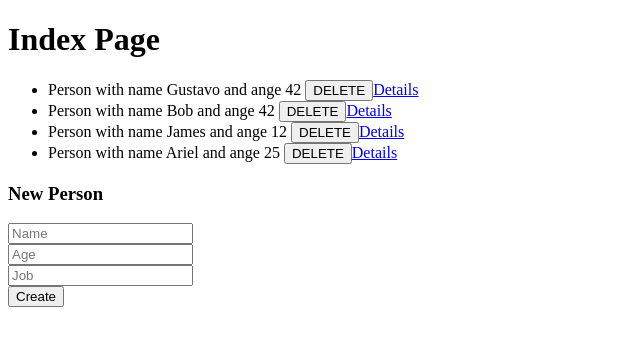
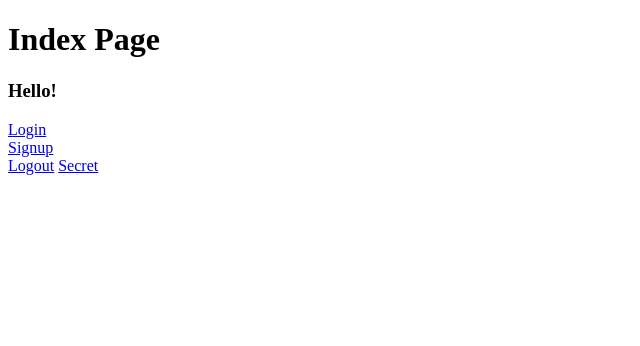
Before and after one commit to Menezess42/studies_4_MezPlanner, a Flask app: page / in a window 1280 px wide. Shown: the top 346 px of the page, without its empty margins (0-640 px from the left). Run offline with Flask 3, Linux system fonts and the light colour scheme.

Commit message:
finished the user authentication studie

```diff
--- a/flask_database_sqlAlchemy/models.py
+++ b/flask_database_sqlAlchemy/models.py
@@ -1,16 +1,19 @@
 # SQLAlchemy converts the models class in to a DB Table
+from flask_login import UserMixin
 from app import db
 
 
-# defining a database model
-class Person(db.Model):
-    """This is the model class Person"""
+class User(db.Model, UserMixin):
+    __tablename__ = "Users"
 
-    __tablename__ = "people"
-    pid = db.Column(db.Integer, primary_key=True)
-    name = db.Column(db.Text, nullable=False)
-    age = db.Column(db.Integer)
-    job = db.Column(db.Text)
+    uid = db.Column(db.Integer, primary_key=True)
+    username = db.Column(db.String, nullable=False)
+    password = db.Column(db.String, nullable=False)
+    role = db.Column(db.String)
+    description = db.Column(db.String)
 
     def __repr__(self):
-        return f"Person with name {self.name} and ange {self.age}"
+        return f"<User: {self.username}, Role: {self.role}>"
+
+    def get_id(self):
+        return self.uid
--- a/flask_database_sqlAlchemy/routes.py
+++ b/flask_database_sqlAlchemy/routes.py
@@ -1,38 +1,88 @@
-# File where we define the routes
-from flask import render_template, request
+# File where we define the routes, redirect
+from flask import render_template, request, redirect, url_for
+from flask_login import login_user, logout_user, current_user, login_required
 
-from models import Person
+from models import User
 
 
-def register_routes(app, db):
+def register_routes(app, db, bcrypt):
+
     @app.route("/", methods=["GET", "POST"])
     def index():
+        return render_template("index.html")
+
+    @app.route("/signup", methods=["GET", "POST"])
+    def signup():
         if request.method == "GET":
-            people = Person.query.all()
-            return render_template("index.html", people=people)
+            return render_template("signup.html")
         elif request.method == "POST":
-            name = request.form.get("name")
-            age = int(request.form.get("age"))
-            job = request.form.get("job")
+            username = request.form.get("username")
+            password = request.form.get("password")
 
-            person = Person(name=name, age=age, job=job)
-            db.session.add(person)
+            hashed_password = bcrypt.generate_password_hash(password)
+            user = User(username=username, password=hashed_password)
+
+            db.session.add(user)
             db.session.commit()
+            return redirect(url_for("index"))
 
-            people = Person.query.all()
-            return render_template("index.html", people=people)
+    @app.route("/login", methods=["GET", "POST"])
+    def login():
+        if request.method == "GET":
+            return render_template("login.html")
+        elif request.method == "POST":
+            username = request.form.get("username")
+            password = request.form.get("password")
+
+            user = User.query.filter(User.username == username).first()
+
+            if bcrypt.check_password_hash(user.password, password):
+                login_user(user)
+                return render_template('index.html')
+            else:
+                return 'Failed'
 
 
-    @app.route("/delete/<pid>", methods=["DELETE"])
-    def delete(pid):
-        Person.query.filter(Person.pid == pid).delete()
+    @app.route("/logout", methods=["GET", "POST"])
+    def logout():
+        logout_user()
+        return render_template('index.html')
 
-        db.session.commit()
-        people = Person.query.all()
-        return render_template('index.html', people=people)
+    @app.route('/secret')
+    @login_required
+    def secret():
+        return "Secret section!!!"
 
 
-    @app.route('/details/<pid>')
-    def details(pid):
-        person = Person.query.filter(Person.pid == pid).first()
-        return render_template('detail.html', person=person)
+# def register_routes(app, db):
+#     @app.route("/", methods=["GET", "POST"])
+#     def index():
+#         if request.method == "GET":
+#             people = Person.query.all()
+#             return render_template("index.html", people=people)
+#         elif request.method == "POST":
+#             name = request.form.get("name")
+#             age = int(request.form.get("age"))
+#             job = request.form.get("job")
+
+#             person = Person(name=name, age=age, job=job)
+#             db.session.add(person)
+#             db.session.commit()
+
+#             people = Person.query.all()
+#             return render_template("index.html", people=people)
+
+
+#     @app.route("/delete/<pid>", methods=["DELETE"])
+#     def delete(pid):
+#         Person.query.filter(Person.pid == pid).delete()
+
+#         db.session.commit()
+#         people = Person.query.all()
+#         return render_template('index.html', people=people)
+
+
+#     @app.route('/details/<pid>')
+#     def details(pid):
+#         person = Person.query.filter(Person.pid == pid).first()
+#         return render_template('detail.html', person=person)
--- a/flask_database_sqlAlchemy/templates/index.html
+++ b/flask_database_sqlAlchemy/templates/index.html
@@ -1,37 +1,16 @@
 {% extends "base.html" %}
 {% block title %} Index {% endblock %}
 {% block content %}
+<h1>Index Page</h1>
+{% if current_user.is_authenticated %}
+<h3>Hello {{current_user.username}} !</h3>
+{% else %}
+<h3>Hello!</h3>
+{% endif %}
 
-<h1>Index Page</h1>
+<a href="{{ url_for('login')}}">Login</a><br>
+<a href="{{ url_for('signup')}}">Signup</a><br>
+<a href="{{ url_for('logout')}}">Logout</a>
+<a href="{{ url_for('secret')}}">Secret</a>
 
-<ul>
-  {% for person in people %}
-  <li>{{person}} <button onclick="deletePerson({{ person.pid }})">DELETE</button><a href="{{ url_for('details', pid=person.pid)}}">Details</a></li>
-  {% endfor %}
-</ul>
-<h3>New Person</h3>
-
-<form action="{{ url_for('index')}}" method="POST">
-  <input type="text" name="name" placeholder="Name" required="required"><br>
-  <input type="number" name="age" placeholder="Age"><br>
-  <input type="text" name="job" placeholder="Job"><br>
-  <input type="submit" value="Create">
-</form>
-
-<script type="text/javascript">
-  function deletePerson(pid){
-      fetch('{{ url_for("delete", pid=pid) }}' + pid, {
-	  method: 'DELETE'
-      }).then(response=>{
-	  console.log('failed to delete item with pid: ');
-	  if(response.ok){
-	      window.location.reload();
-	  }else{
-	      console.error('failed to delete item with pid: ', pid);
-	  }
-      }).catch(error=> {
-	  console.error('Error during fetching: ', error)
-      });
-  }
-</script>
 {% endblock %}
```
Also changed, not shown: flask_database_sqlAlchemy/app.py (+18 -4 lines), flask_database_sqlAlchemy/migrations/versions/d61ec076180f_.py (added, +43 -0 lines), flask_database_sqlAlchemy/templates/login.html (added, +10 -0 lines), flask_database_sqlAlchemy/templates/signup.html (added, +10 -0 lines), flask_database_sqlAlchemy/instance/testdb.db, 2 other files.
